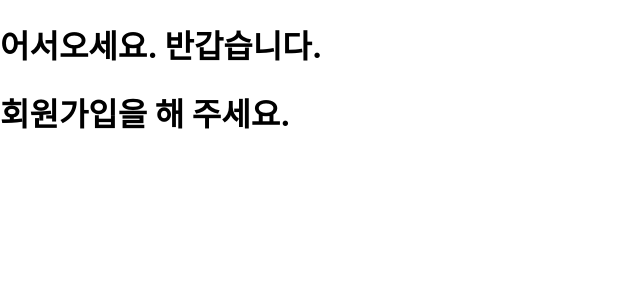
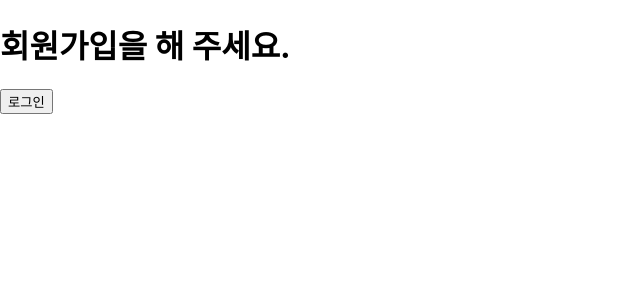
Before and after one commit to verdantjuly/event_test_share, a React (Create React App) app: page / in a window 1280 px wide. Shown: the top 300 px of the page, without its empty margins (0-640 px from the left). Built offline with nearby package versions, Linux system fonts and the light colour scheme.

Commit message:
[Feat] toggle

```diff
--- /dev/null
+++ b/src/components/LoginControl.jsx
@@ -0,0 +1,32 @@
+import { useState } from "react";
+import Greeting from "./Greeting";
+function LoginButton(props) {
+  return <button onClick={props.onClick}>로그인</button>;
+}
+
+function LogoutButton(props) {
+  return <button onClick={props.onClick}>로그아웃</button>;
+}
+
+export default function LoginControl(props) {
+  const [isLoggedIn, setIsLoggedIn] = useState(false);
+  const handleLoginClick = () => {
+    setIsLoggedIn(true);
+  };
+  const handleLogoutClick = () => {
+    setIsLoggedIn(false);
+  };
+
+  let button;
+  if (isLoggedIn) {
+    button = <LogoutButton onClick={handleLogoutClick} />;
+  } else {
+    button = <LoginButton onClick={handleLoginClick} />;
+  }
+  return (
+    <div>
+      <Greeting isLoggedIn={isLoggedIn} />
+      {button}
+    </div>
+  );
+}
--- a/src/index.js
+++ b/src/index.js
@@ -5,6 +5,7 @@
 import reportWebVitals from "./reportWebVitals";
 import Toggle from "./components/Toggle";
 import Greeting from "./components/Greeting";
+import LoginControl from "./components/LoginControl";
 const obj = {
   name: "한강",
   greet: function () {
@@ -21,8 +22,7 @@
 const root = ReactDOM.createRoot(document.getElementById("root"));
 root.render(
   <React.StrictMode>
-    <Greeting isLoggedIn={true} />
-    <Greeting isLoggedIn={false} />
+    <LoginControl />
   </React.StrictMode>
 );
 
```
